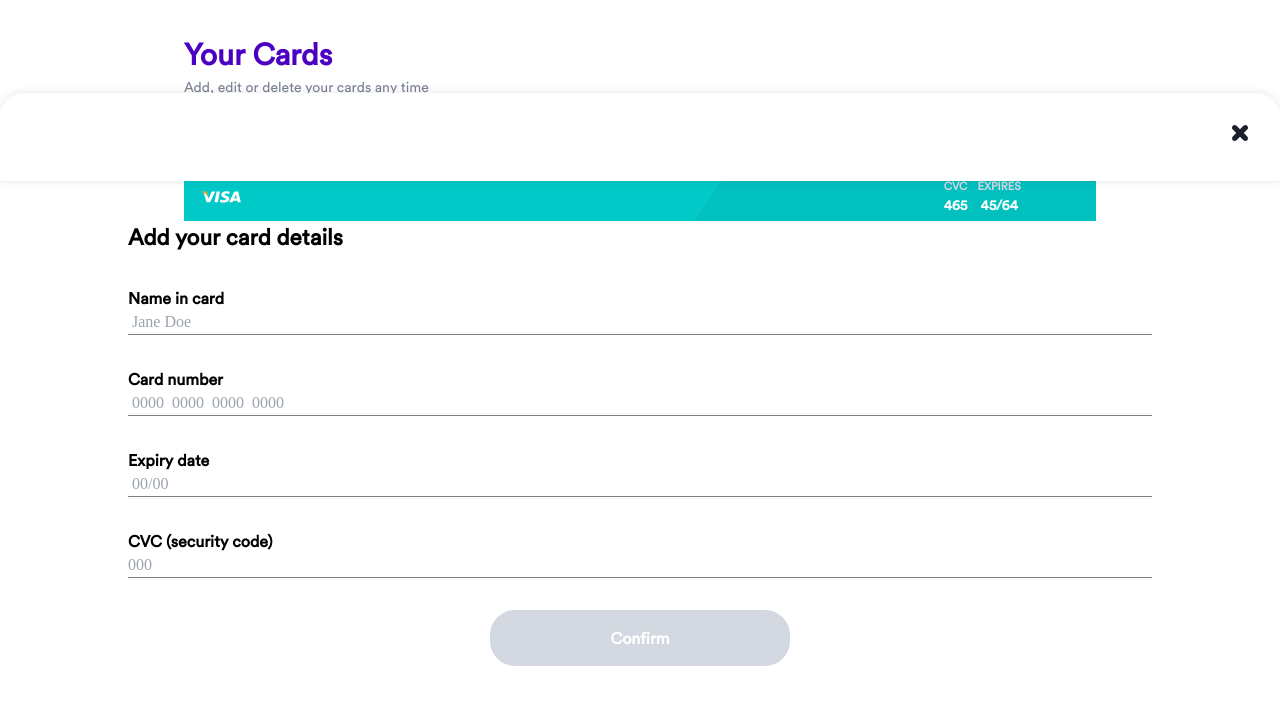
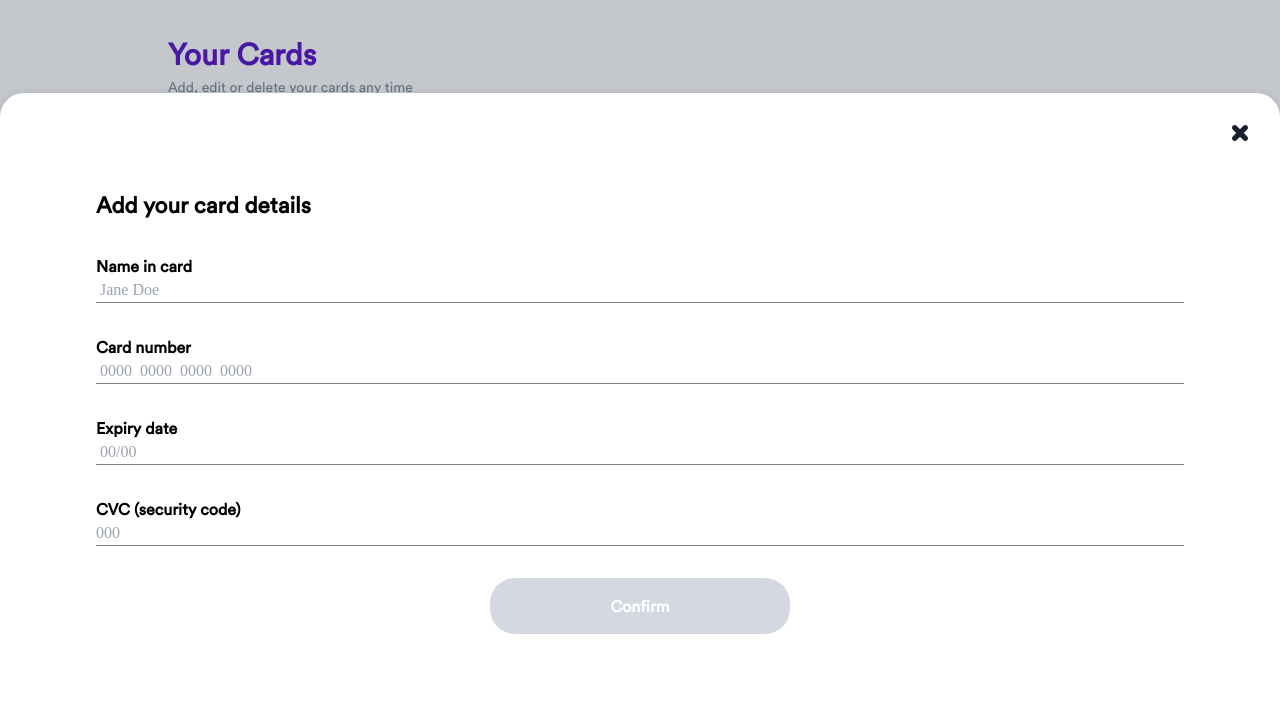
Before and after one commit to Emmilija/create-cards, a React (Create React App) app: page / in a window 1280 px wide. Both pictures are taken after a click on the button "Add new card". Shown: the top 704 px of the page. Built offline with nearby package versions, Linux system fonts and the light colour scheme; data requests are answered from the project's data file.

Commit message:
change style

```diff
--- a/db.json
+++ b/db.json
@@ -1,7 +1,7 @@
 {
   "card": [
     {
-      "name": "Emilija",
+      "name": "Emilija Karatashevskaa",
       "number": "5465 4564 6545 6465",
       "expiry": "45/64",
       "cvc": "456",
@@ -9,12 +9,12 @@
       "id": "909f"
     },
     {
-      "id": "176b",
-      "name": "Filip",
-      "number": "4564 6546 5465 4654",
+      "name": "Emilija Karatashevskaa",
+      "number": "4564 5646 5465 4645",
       "expiry": "45/64",
-      "cvc": "465",
-      "cardName": "visa"
+      "cvc": "456",
+      "cardName": "visa",
+      "id": "945e"
     }
   ]
 }
--- a/src/App.js
+++ b/src/App.js
@@ -10,7 +10,7 @@ function App() {
   return (
     <CardProvider >
     <div className="w-full max-h-xs ">
-      <div className="container mx-auto px-8 py-8  h-full flex flex-col justify-between ">
+      <div className="container mx-auto px-4 py-8  h-full flex flex-col justify-between ">
         <header className="mb-8 h-16 flex flex-col justify-start items-start">
 
           <h1 className="text-primary font-black text-30">Your Cards</h1>
@@ -18,9 +18,9 @@ function App() {
             Add, edit or delete your cards any time
           </p>
         </header>
-        <div className=" ">
+
             <CardContainer  />
-        </div>
+
       </div>
     </div>
     </CardProvider>
--- a/src/components/CardContainer.jsx
+++ b/src/components/CardContainer.jsx
@@ -1,5 +1,4 @@
 import { CardContext } from "../context/CardContext"
-import CardData from "../data/CardData"
 import CardList from "./CardList"
 import {useContext } from "react"
 import CardForm from "./CardForm"
@@ -12,14 +11,24 @@ export default function CardContainer() {
 
 
 
-    if(!cardData || CardData.length === 0) {
+    if(!cardData || cardData.length === 0) {
         return <p>No data</p>
     }
     console.log(cardData)
 
     return (
-      <>
-      <div className="" >
+
+      <div className="card-cont-component" >
+
+
+
+    {showForm && (
+             <div className="absolute inset-0 w-full h-full ">
+                <CardForm cardData={cardData}/>
+                </div>
+            )}
+
+
 
 
           <div className="card-list-container w-full">
@@ -28,14 +37,7 @@ export default function CardContainer() {
               ))}
           </div>
 
-          <div className="absolute inset-0 bg-black bg-opacity-75 w-full h-full ">
-    {showForm && (
 
-                <CardForm cardData={cardData}/>
-
-            )}
-
-</div>
 
 {!showForm && (
         <div className="center-btn">
@@ -46,7 +48,7 @@ export default function CardContainer() {
       )}
 
       </div>
-      </>
+
   );
 
 }
--- a/src/components/CardForm.jsx
+++ b/src/components/CardForm.jsx
@@ -22,7 +22,7 @@ const [cardName, setCardName] = useState('')
 const { addCard, closeForm, updateCard, initialData} = useContext(CardContext)
 
 // eslint-disable-next-line
-const [formData, setFormData] = useState(initialData || { name: "", number: "", expiry: "", cvc: "" });
+const [formData, setFormData] = useState(initialData || { name: "", number: "", expiry: "", cvc: "", cardName: "" });
 
 useEffect(() => {
   if (initialData) {
@@ -30,10 +30,13 @@ useEffect(() => {
     setNumber(initialData.number || '');
     setExpiry(initialData.expiry || '');
     setCvc(initialData.cvc || '');
+    setCardName(initialData || '')
     setFormData(initialData);
-
+    setCardName(initialData.cardName || '');
   }
 }, [initialData]);
+
+
 
 
 const handleName = (e) => {
@@ -82,7 +85,7 @@ const handleName = (e) => {
         let formattedValue = '';
         const detectedCardName = creditCardType(numberValue);
         let numberError = ''
-        // Update the state with the detected card name
+
         setCardName(detectedCardName);
 
         // Update the state with the formatted value and detected card name
@@ -192,7 +195,8 @@ const handleName = (e) => {
           }
 
           // Reset form fields
-          setFormData({ name: "", number: "", expiry: "", cvc: "" });
+          setFormData({ name: "", number: "", expiry: "", cvc: "", cardName: "" });
+
           closeForm();
         }
       };
@@ -204,7 +208,7 @@ const handleName = (e) => {
 <div className="heading-container sm:h-1/4 lg:h-1/3 xl:h-1/2 flex flex-col  items-center w-full rounded-tl-lg -mt-4">
 
 
-<div>
+<div className="color-b">
   <button onClick={() => closeForm()} className="close-icon " >
     <svg
       className="w-8 h-4"
@@ -225,9 +229,9 @@ const handleName = (e) => {
   </div>
 
 
-<div className="make-form flex-col justify-center items-center my-16 ">
-<div className="make-form">
 
+
+<div className="around-form w-full">
 
 <form onSubmit={handleSubmit} className="form-container bg-white flex flex-col justify-start shadow-md rounded pt-8 pb-4 sm:pb-8  " >
 <h1 className="  font-bold mb-8
@@ -333,11 +337,13 @@ const handleName = (e) => {
                         <Button closeForm={() => {closeForm()}} onSubmit={handleSubmit} btnDisabled={btnDisabled} className="btn mx-auto text-16"> Confirm </Button>
                     </div>
       </form>
+</div>
 
-</div>
+
+
     </div>
 
 
-    </div>
+
     );
     }
--- a/src/styles/index.css
+++ b/src/styles/index.css
@@ -124,12 +124,20 @@ margin: 0.8rem 1rem ;
   font-weight: bold;
 }
 
+.card-cont-component {
+ height: auto;
+  display: flex;
+  flex-direction: column;
+  justify-content: space-between;
 
+
+}
 .absolute.inset-0 {
-  display: flex;
-  justify-content: center;
-  align-items: flex-start;
-  padding-top: 20vh;
+  position: absolute;
+width: 100%;
+  top: 0;
+  left: 0;
+  background-color: #444e5d50;
 }
 .info {
   display: flex;
@@ -168,6 +176,7 @@ margin: 0.8rem 1rem ;
   flex-direction: column;
 
 }
+
 .hidden {
   display: none;
 }
@@ -176,16 +185,22 @@ margin: 0.8rem 1rem ;
   font-size: 1.4rem;
 }
 .card-list-container {
-  background-color: white;
+  margin-bottom: 2rem;
 }
 .make-form {
   background-color: white;
+  width: 100%;
+}
+.around-form {
+  background-color: white;
+  width: 100%;
+  height: 78vh;
 }
 .form-container {
   position: absolute;
-  top: 8rem;
+  top: 6rem;
   left: 50%;
-  width: 80%;
+  width: 85%;
   background-color: white;
   transform: translateX(-50%);
   padding-left: 0;
```
